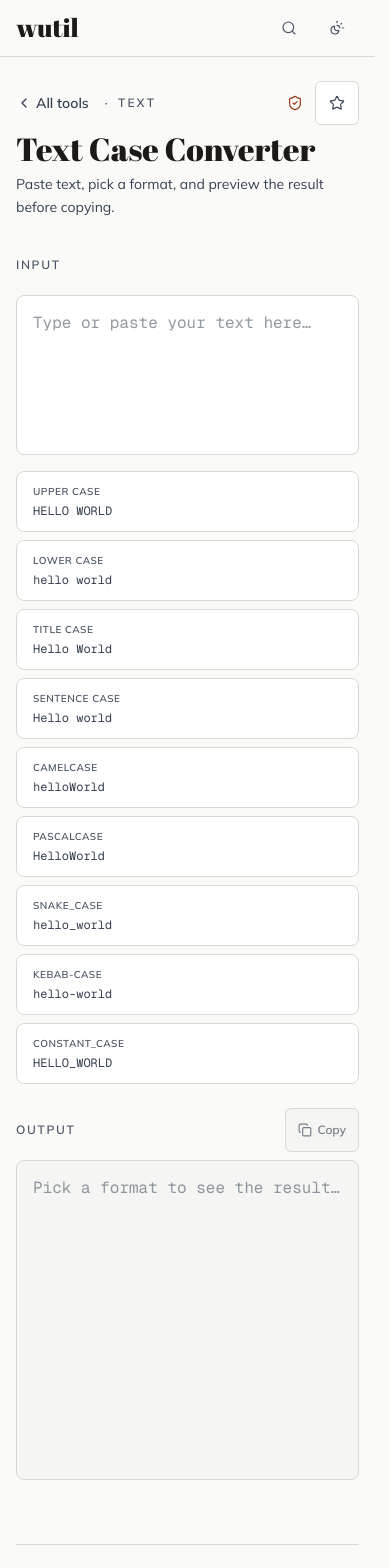
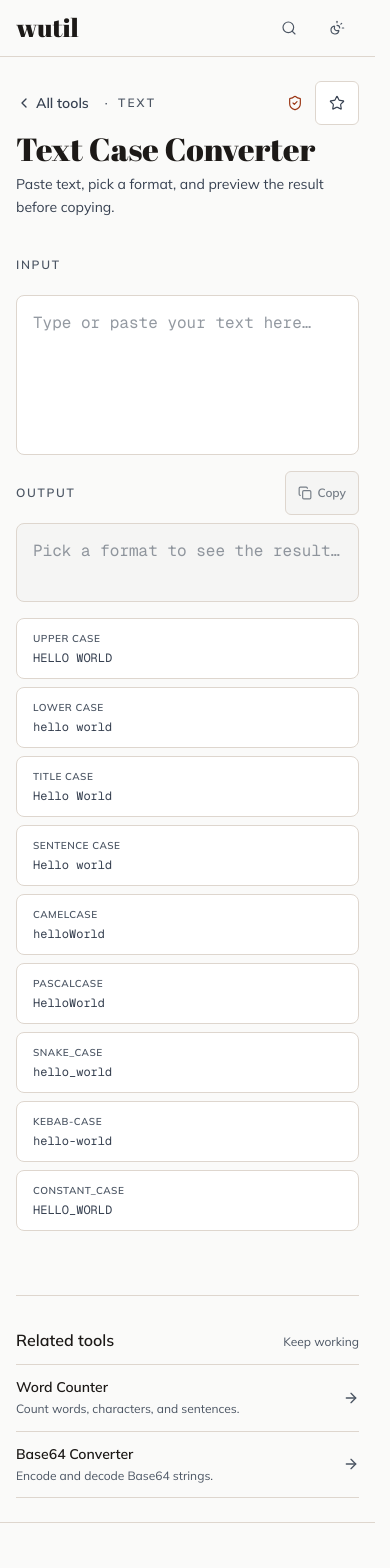
Before and after one commit to m1ngsama/wutil, a Next.js app: page /tools/text-case in a window 390 px wide. Shown: the top 1568 px of the page. Built offline with nearby package versions, Linux system fonts and the light colour scheme.

Commit message:
fix: keep tool output on the first phone screen

```diff
--- a/src/components/tools/Base64Converter.tsx
+++ b/src/components/tools/Base64Converter.tsx
@@ -117,7 +117,7 @@ export default function Base64ConverterComponent() {
             aria-describedby={result.error ? 'base64-error' : undefined}
             aria-invalid={result.error ? true : undefined}
             className={[
-              'h-52 w-full p-4 rounded-lg border font-mono text-sm resize-none bg-surface text-ink placeholder:text-ink-3',
+              'h-32 lg:h-52 w-full p-4 rounded-lg border font-mono text-sm resize-none bg-surface text-ink placeholder:text-ink-3',
               'focus:outline-none focus:ring-2 focus:ring-[var(--w-ring)] focus:ring-offset-1 transition-colors',
               result.error ? 'border-red-500/70' : 'border-edge',
             ].join(' ')}
@@ -143,7 +143,7 @@ export default function Base64ConverterComponent() {
           <textarea
             id="base64-output"
             readOnly
-            className="h-52 w-full p-4 rounded-lg border border-edge font-mono text-sm resize-none bg-muted text-ink placeholder:text-ink-3 focus:outline-none focus:ring-2 focus:ring-[var(--w-ring)] focus:ring-offset-2 focus:ring-offset-canvas"
+            className="h-32 lg:h-52 w-full p-4 rounded-lg border border-edge font-mono text-sm resize-none bg-muted text-ink placeholder:text-ink-3 focus:outline-none focus:ring-2 focus:ring-[var(--w-ring)] focus:ring-offset-2 focus:ring-offset-canvas"
             placeholder="Result appears here…"
             value={result.output}
             spellCheck={false}
--- a/src/components/tools/JsonFormatter.tsx
+++ b/src/components/tools/JsonFormatter.tsx
@@ -109,7 +109,7 @@ export default function JsonFormatterComponent() {
       />
 
       {/* Editor panes */}
-      <div className="json-tool-editors grid h-[calc(100dvh-25rem)] min-h-[380px] grid-cols-1 gap-4 lg:grid-cols-2">
+      <div className="json-tool-editors grid grid-cols-1 gap-4 lg:h-[calc(100dvh-25rem)] lg:min-h-[380px] lg:grid-cols-2">
 
         {/* Input */}
         <div className="flex flex-col">
@@ -123,7 +123,7 @@ export default function JsonFormatterComponent() {
             aria-describedby={error ? 'json-error' : undefined}
             aria-invalid={error ? true : undefined}
             className={[
-              'flex-1 w-full p-4 rounded-lg border font-mono text-sm resize-none bg-surface text-ink',
+              'h-40 lg:h-auto lg:flex-1 w-full p-4 rounded-lg border font-mono text-sm resize-none bg-surface text-ink',
               'placeholder:text-ink-3 transition-colors',
               'focus:outline-none focus:ring-2 focus:ring-[var(--w-ring)] focus:ring-offset-1',
               error ? 'border-red-500/70 dark:border-red-500/50' : 'border-edge',
@@ -153,7 +153,7 @@ export default function JsonFormatterComponent() {
           <textarea
             id="json-output"
             readOnly
-            className="flex-1 w-full p-4 rounded-lg border border-edge font-mono text-sm resize-none bg-muted text-ink placeholder:text-ink-3 focus:outline-none focus:ring-2 focus:ring-[var(--w-ring)] focus:ring-offset-2 focus:ring-offset-canvas"
+            className="h-40 lg:h-auto lg:flex-1 w-full p-4 rounded-lg border border-edge font-mono text-sm resize-none bg-muted text-ink placeholder:text-ink-3 focus:outline-none focus:ring-2 focus:ring-[var(--w-ring)] focus:ring-offset-2 focus:ring-offset-canvas"
             placeholder="Result will appear here…"
             value={output}
             spellCheck={false}
--- a/src/components/tools/TextCaseConverter.tsx
+++ b/src/components/tools/TextCaseConverter.tsx
@@ -56,10 +56,8 @@ export default function TextCaseConverter() {
       width="wide"
     >
 
-      <div className="grid grid-cols-1 lg:grid-cols-2 gap-6">
-        {/* Left: input + format picker */}
-        <div className="flex flex-col gap-4">
-          <div className="flex flex-col">
+      <div className="grid grid-cols-1 gap-4 lg:grid-cols-2 lg:gap-x-6">
+          <div className="flex flex-col lg:col-start-1">
             <div className="field-header">
               <label htmlFor="text-case-input" className="text-xs font-semibold uppercase tracking-[0.14em] text-ink-3">Input</label>
               {input && (
@@ -82,8 +80,7 @@ export default function TextCaseConverter() {
             />
           </div>
 
-          {/* Case selector grid */}
-          <div className="grid grid-cols-1 sm:grid-cols-2 gap-2">
+          <div className="order-last grid grid-cols-1 gap-2 sm:grid-cols-2 lg:order-none lg:col-start-1">
             {cases.map(({ label, fn, example }, i) => {
               const preview = input ? fn(input) : example;
               const active = selected === i;
@@ -111,10 +108,8 @@ export default function TextCaseConverter() {
               );
             })}
           </div>
-        </div>
 
-        {/* Right: output */}
-        <div className="flex flex-col">
+        <div className="flex flex-col lg:col-start-2 lg:row-span-2 lg:row-start-1">
           <div className="field-header">
             <label htmlFor="text-case-output" className="text-xs font-semibold uppercase tracking-[0.14em] text-ink-3">
               {activeCase ? activeCase.label : 'Output'}
@@ -124,7 +119,7 @@ export default function TextCaseConverter() {
           <textarea
             id="text-case-output"
             readOnly
-            className="flex-1 min-h-[20rem] w-full p-4 rounded-lg border border-edge bg-muted text-ink text-sm font-mono resize-none placeholder:text-ink-3 focus:outline-none focus:ring-2 focus:ring-[var(--w-ring)] focus:ring-offset-2 focus:ring-offset-canvas"
+            className="h-32 w-full flex-1 p-4 rounded-lg border border-edge bg-muted lg:h-auto lg:min-h-[20rem] text-ink text-sm font-mono resize-none placeholder:text-ink-3 focus:outline-none focus:ring-2 focus:ring-[var(--w-ring)] focus:ring-offset-2 focus:ring-offset-canvas"
             placeholder={activeCase ? 'Enter text to see the result…' : 'Pick a format to see the result…'}
             value={outputText}
             spellCheck={false}
--- a/src/components/tools/UrlEncoderDecoder.tsx
+++ b/src/components/tools/UrlEncoderDecoder.tsx
@@ -89,7 +89,7 @@ export default function UrlEncoderDecoder() {
             aria-describedby={result.error ? 'url-input-error' : undefined}
             aria-invalid={result.error ? true : undefined}
             className={[
-              'h-48 w-full p-4 rounded-lg border font-mono text-sm resize-none bg-surface text-ink placeholder:text-ink-3',
+              'h-32 lg:h-48 w-full p-4 rounded-lg border font-mono text-sm resize-none bg-surface text-ink placeholder:text-ink-3',
               'focus:outline-none focus:ring-2 focus:ring-[var(--w-ring)] focus:ring-offset-1 transition-colors',
               result.error ? 'border-red-500/70' : 'border-edge',
             ].join(' ')}
@@ -115,7 +115,7 @@ export default function UrlEncoderDecoder() {
           <textarea
             id="url-output"
             readOnly
-            className="h-48 w-full p-4 rounded-lg border border-edge font-mono text-sm resize-none bg-muted text-ink placeholder:text-ink-3 focus:outline-none focus:ring-2 focus:ring-[var(--w-ring)] focus:ring-offset-2 focus:ring-offset-canvas"
+            className="h-32 lg:h-48 w-full p-4 rounded-lg border border-edge font-mono text-sm resize-none bg-muted text-ink placeholder:text-ink-3 focus:outline-none focus:ring-2 focus:ring-[var(--w-ring)] focus:ring-offset-2 focus:ring-offset-canvas"
             placeholder="Result appears here…"
             value={result.output}
             spellCheck={false}
```
